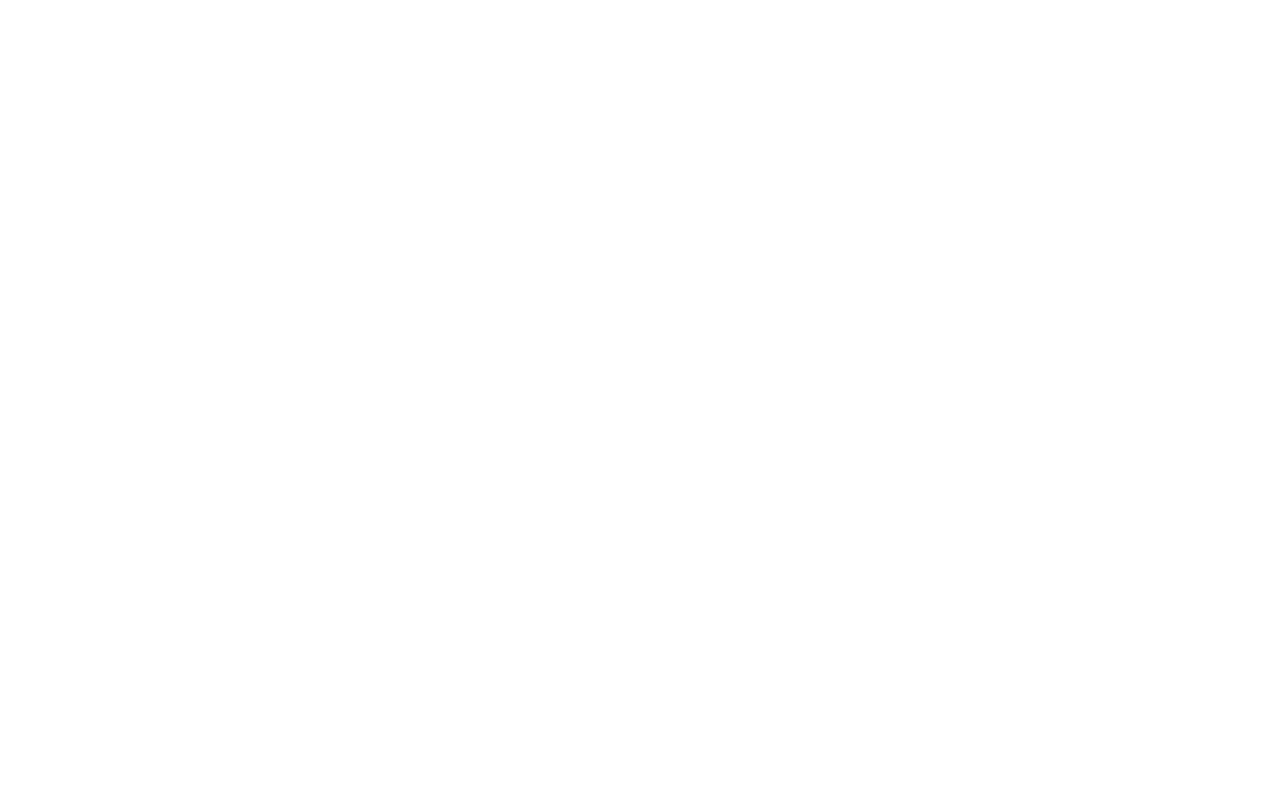
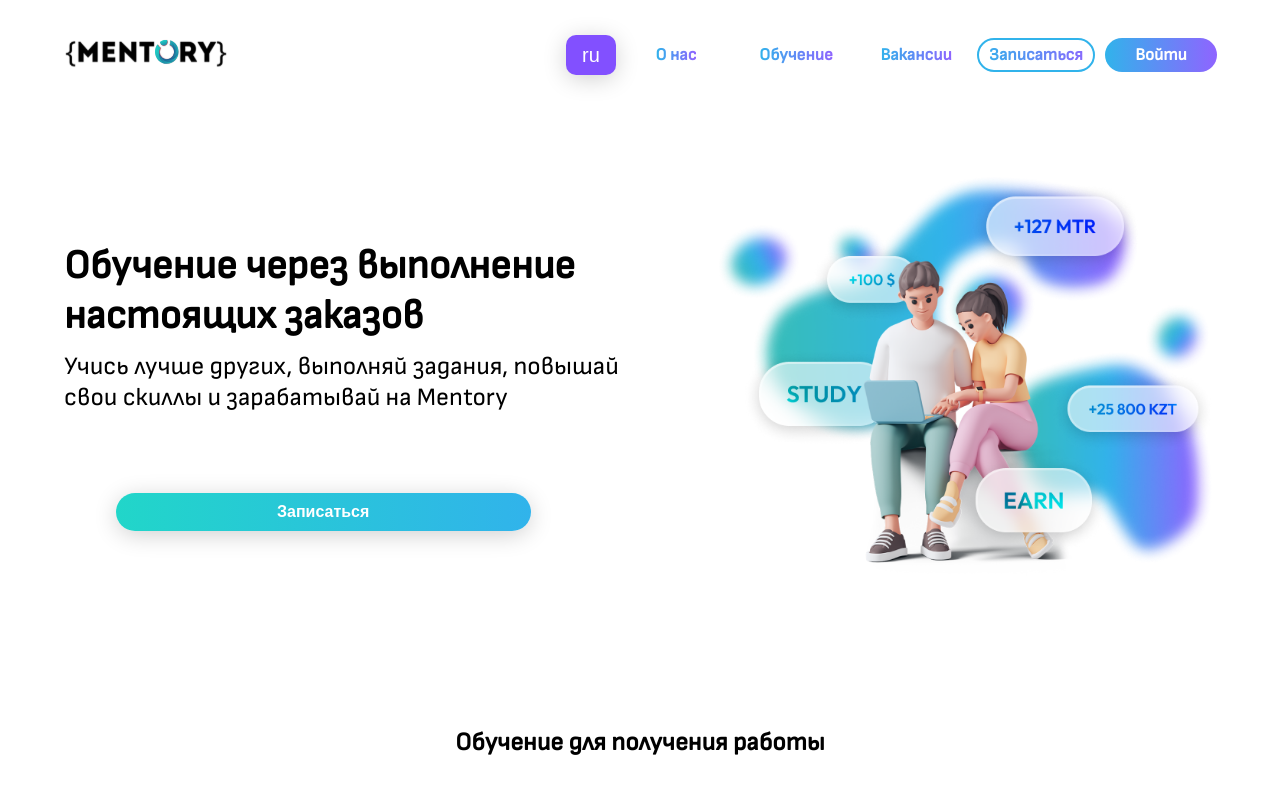
Before and after one commit to AAI271/mentory-page, a React (Vite) app: page /mentory-page in a window 1280 px wide. Before the commit this address had no page. Shown: the top 800 px of the page. Built offline with nearby package versions, Linux system fonts and the light colour scheme.

Commit message:
lesson-more-page

```diff
--- a/src/main.jsx
+++ b/src/main.jsx
@@ -1,7 +1,7 @@
 import React, {Suspense} from 'react'
 import ReactDOM from 'react-dom/client'
 import {
-    HashRouter,Route,Routes,
+    BrowserRouter,Route,Routes,
 } from "react-router-dom";
 import './index.css'
 import Header from "./components/header";
@@ -17,7 +17,7 @@ import MainLayout from "./layouts/main-layout";
 ReactDOM.createRoot(document.getElementById('root')).render(
   <React.StrictMode>
       <Suspense fallback={<div>Loading...</div>}>
-      <HashRouter>
+      <BrowserRouter>
           <Routes>
               <Route path={"/mentory-page"} element={<MainLayout/>}>
                   <Route path="/mentory-page" element={<Home/>}/>
@@ -25,7 +25,7 @@ ReactDOM.createRoot(document.getElementById('root')).render(
               </Route>
               <Route path="/mentory-page/:lesson/:lessonID" element={<LessonMore/>}/>
           </Routes>
-      </HashRouter>
+      </BrowserRouter>
       </Suspense>
   </React.StrictMode>,
 )
```
